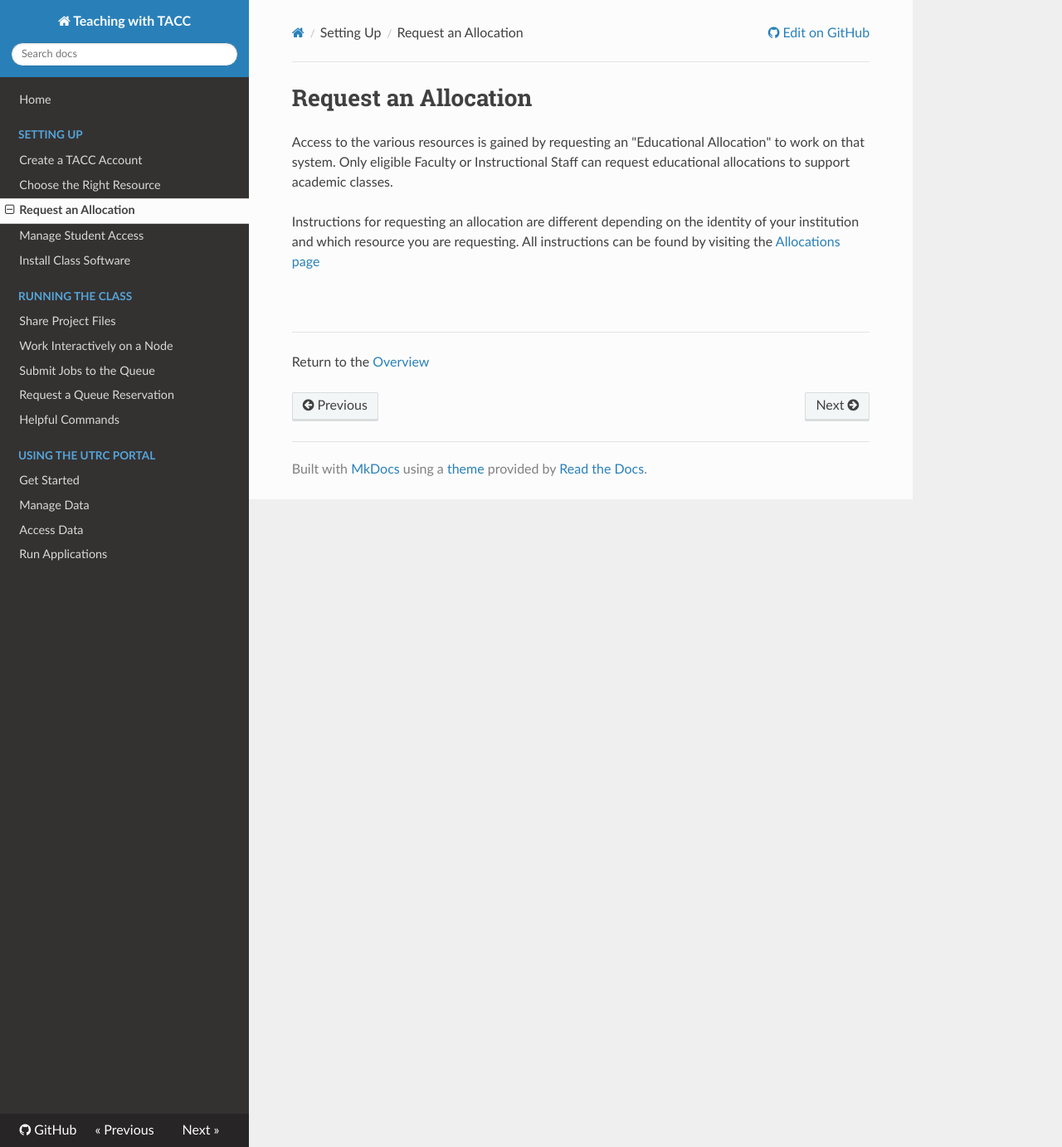
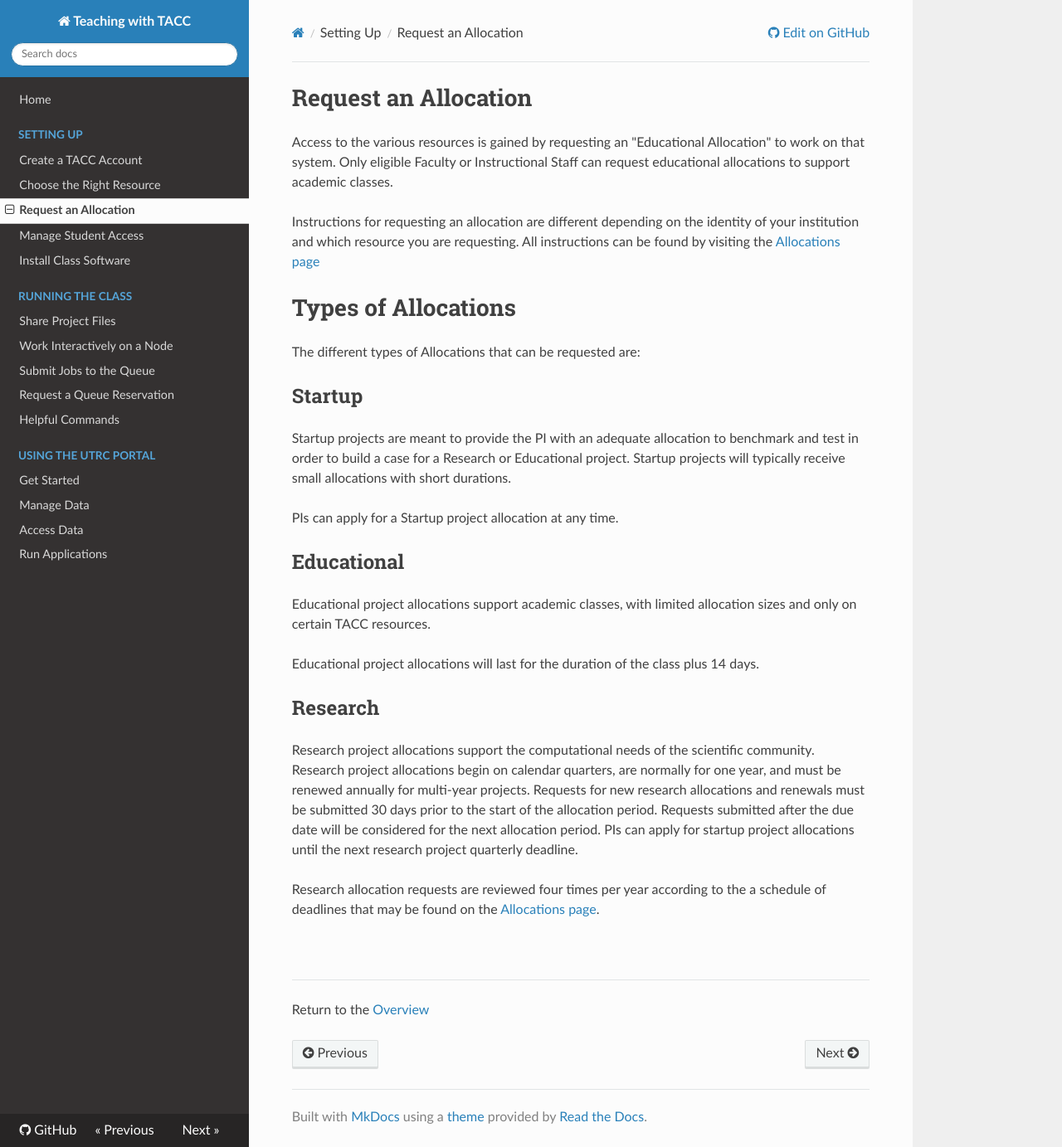
Before and after one commit to TACC/TeachingWithTACC, an MkDocs documentation site: the page built from docs/01.request_allocation.md, in a window 1280 px wide and 1383 px high. Shown: the whole window at 83% size. Built offline with MkDocs 1.6.1, drawn with Linux system fonts in a browser that asks for light colours; nearby versions of some CDN libraries.

Commit message:
Updated Allocation page to have types of allocations

```diff
--- a/docs/01.request_allocation.md
+++ b/docs/01.request_allocation.md
@@ -9,7 +9,23 @@ Instructions for requesting an allocation are different depending on the identit
 your institution and which resource you are requesting. All instructions can be found
 by visiting the [Allocations page](https://www.tacc.utexas.edu/use-tacc/allocations/)
 
+# Types of Allocations
+The different types of Allocations that can be requested are:
 
+## Startup
+Startup projects are meant to provide the PI with an adequate allocation to benchmark and test in order to build a case for a Research or Educational project. Startup projects will typically receive small allocations with short durations.
+
+PIs can apply for a Startup project allocation at any time.
+
+## Educational
+Educational project allocations support academic classes, with limited allocation sizes and only on certain TACC resources.
+
+Educational project allocations will last for the duration of the class plus 14 days.
+
+## Research
+Research project allocations support the computational needs of the scientific community. Research project allocations begin on calendar quarters, are normally for one year, and must be renewed annually for multi-year projects. Requests for new research allocations and renewals must be submitted 30 days prior to the start of the allocation period. Requests submitted after the due date will be considered for the next allocation period. PIs can apply for startup project allocations until the next research project quarterly deadline.
+
+Research allocation requests are reviewed four times per year according to the a schedule of deadlines that may be found on the [Allocations page](https://tacc.utexas.edu/use-tacc/allocations/).
 
 
 
```
